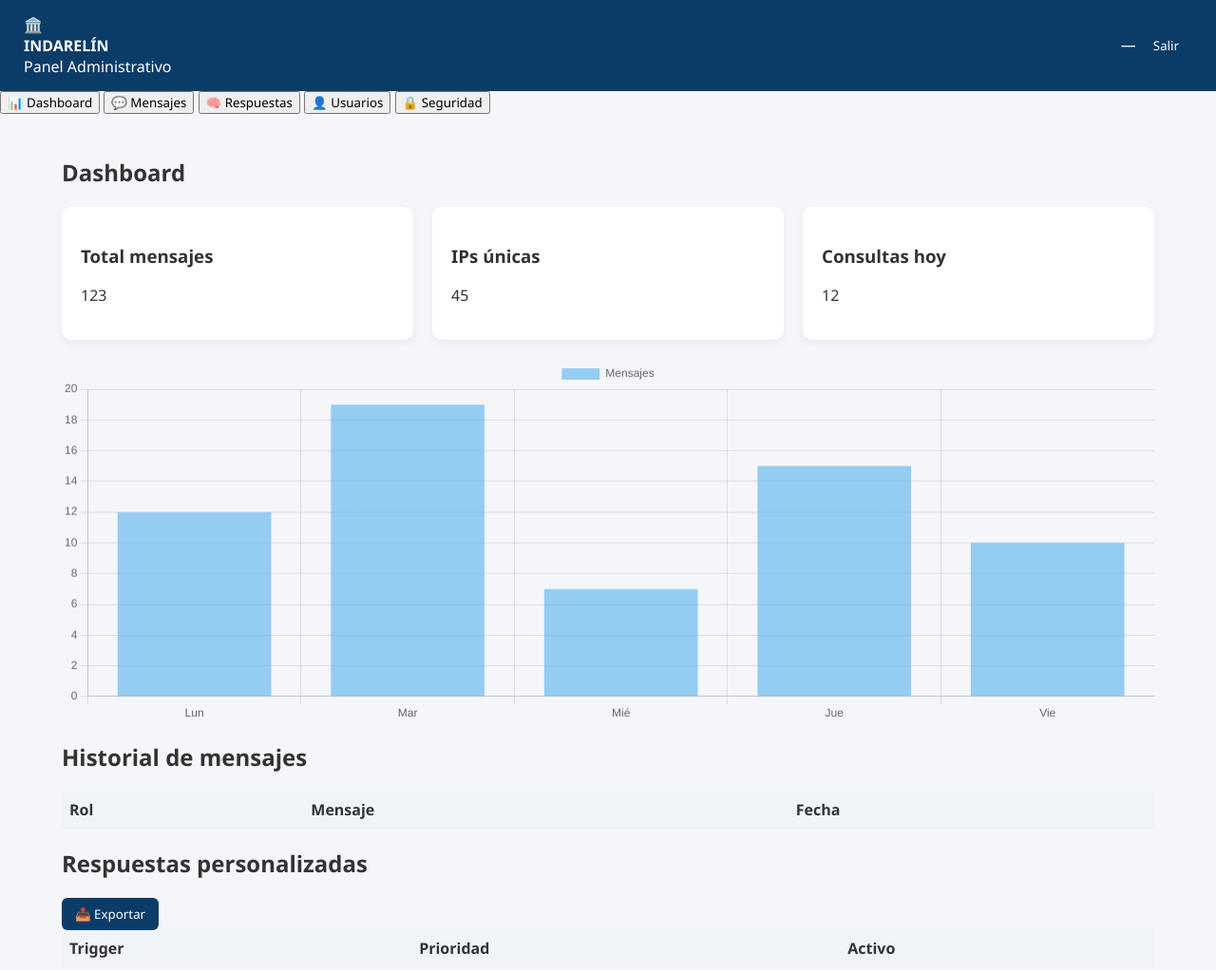
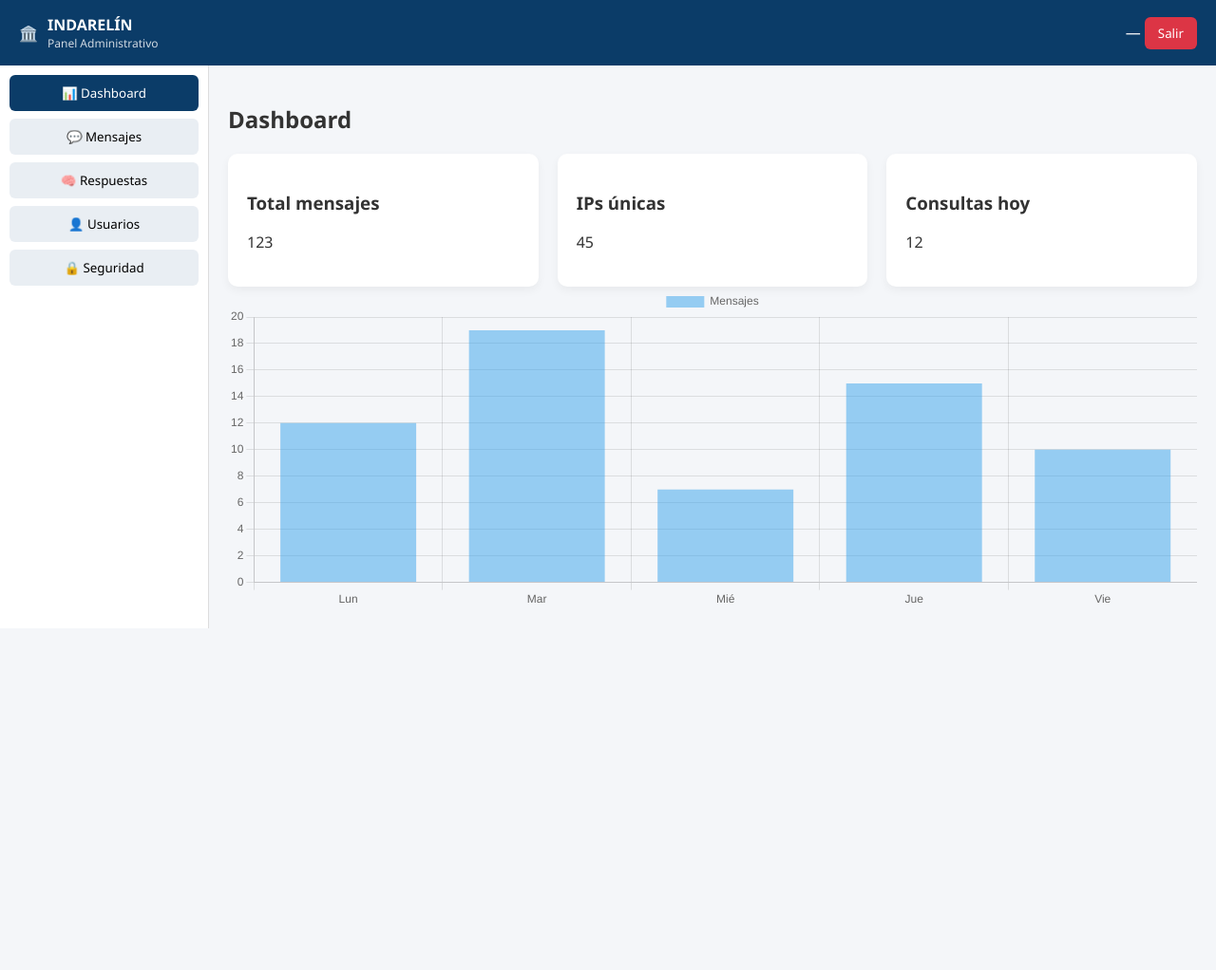
Before and after one commit to tcnitsug-maker/indautor-chatbot, a website: page public/admin-panel.html in a window 1280 px wide. Shown: the top 1022 px of the page at 95% size. After the commit the page ends 800 px from the top, so only its background shows below. Drawn offline with nearby package versions, Linux system fonts and the light colour scheme.

Commit message:
Update admin.css

```diff
--- a/public/admin.css
+++ b/public/admin.css
@@ -1,7 +1,6 @@
-/* ===== RESET BÁSICO ===== */
 * {
   box-sizing: border-box;
-  font-family: "Segoe UI", Roboto, Arial, sans-serif;
+  font-family: "Segoe UI", Arial, sans-serif;
 }
 
 body {
@@ -10,131 +9,103 @@ body {
   color: #333;
 }
 
-/* ===== HEADER ===== */
-header {
+/* HEADER */
+.topbar {
   background: #0b3c68;
-  color: #fff;
-  padding: 15px 25px;
+  color: white;
+  padding: 15px 20px;
   display: flex;
   justify-content: space-between;
   align-items: center;
 }
 
-header h1 {
-  font-size: 18px;
-  margin: 0;
+.brand {
+  display: flex;
+  gap: 10px;
+  align-items: center;
 }
 
-header button {
-  background: #ff5c5c;
+.subtitle {
+  font-size: 12px;
+  opacity: 0.8;
+}
+
+/* LAYOUT */
+.layout {
+  display: flex;
+}
+
+.sidebar {
+  width: 220px;
+  background: #ffffff;
+  border-right: 1px solid #ddd;
+  padding: 10px;
+}
+
+.navbtn {
+  width: 100%;
+  padding: 10px;
   border: none;
-  color: white;
-  padding: 8px 14px;
+  background: #e9eef3;
+  margin-bottom: 8px;
   border-radius: 6px;
   cursor: pointer;
 }
 
-/* ===== NAV ===== */
-nav {
-  background: #ffffff;
-  padding: 10px 20px;
-  display: flex;
-  gap: 10px;
-  border-bottom: 1px solid #ddd;
-}
-
-nav button {
-  background: #e9eef3;
-  border: none;
-  padding: 8px 14px;
-  border-radius: 6px;
-  cursor: pointer;
-  font-weight: 500;
-}
-
-nav button.active {
+.navbtn.active {
   background: #0b3c68;
   color: white;
 }
 
-/* ===== CONTENIDO ===== */
-main {
-  padding: 25px;
-  max-width: 1200px;
-  margin: auto;
+.content {
+  flex: 1;
+  padding: 20px;
 }
 
-/* ===== CARDS ===== */
-.card {
-  background: white;
-  border-radius: 10px;
-  padding: 20px;
-  margin-bottom: 20px;
-  box-shadow: 0 4px 10px rgba(0,0,0,0.05);
+/* TABS */
+.tab {
+  display: none;
 }
 
-.card h2 {
-  margin-top: 0;
-  font-size: 18px;
-  border-bottom: 1px solid #eee;
-  padding-bottom: 8px;
+.tab.active {
+  display: block;
 }
 
-/* ===== GRID ===== */
+/* GRID + CARDS */
 .grid {
   display: grid;
-  grid-template-columns: repeat(auto-fit, minmax(280px, 1fr));
+  grid-template-columns: repeat(auto-fit, minmax(220px,1fr));
   gap: 20px;
 }
 
-/* ===== BOTONES ===== */
+.card {
+  background: white;
+  padding: 20px;
+  border-radius: 10px;
+  box-shadow: 0 4px 10px rgba(0,0,0,.05);
+}
+
+/* BOTONES */
 .btn {
-  background: #0b3c68;
-  color: white;
-  border: none;
   padding: 8px 14px;
   border-radius: 6px;
+  border: none;
   cursor: pointer;
 }
 
-.btn.secondary {
-  background: #6c757d;
-}
+.btn.success { background: #28a745; color: white; }
+.btn.danger { background: #dc3545; color: white; }
 
-.btn.success {
-  background: #28a745;
-}
-
-.btn.warning {
-  background: #ffc107;
-  color: #333;
-}
-
-/* ===== INPUTS ===== */
-input, select {
-  padding: 8px;
-  border-radius: 6px;
-  border: 1px solid #ccc;
-  width: 100%;
-}
-
-.form-row {
-  display: grid;
-  grid-template-columns: 1fr 1fr;
-  gap: 10px;
-  margin-bottom: 10px;
-}
-
-/* ===== TABLAS ===== */
+/* TABLAS */
 table {
   width: 100%;
   border-collapse: collapse;
+  margin-top: 15px;
 }
 
 th, td {
   padding: 8px;
-  border-bottom: 1px solid #eee;
-  text-align: left;
+  border-bottom: 1px solid #ddd;
 }
 
 th {
```
